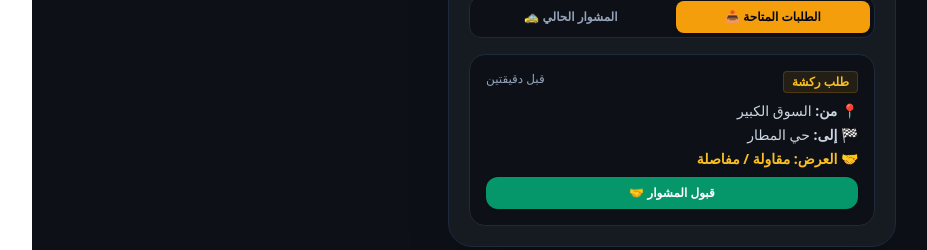
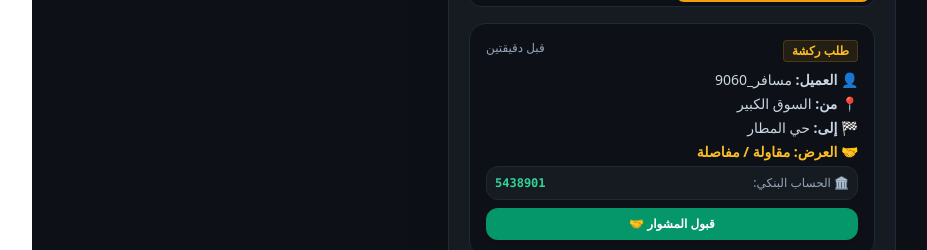
Before and after one commit to paradisesoap653-dotcom/Rakshtak, a Next.js app: page /driver in a window 1280 px wide. Shown: the part 413-663 px from the top of the page, without its empty margins (139-1066 px from the left). Built offline with nearby package versions, Linux system fonts and the light colour scheme; no server answers.

Commit message:
Update page.tsx

```diff
--- a/src/app/driver/page.tsx
+++ b/src/app/driver/page.tsx
@@ -72,11 +72,21 @@ export default function DriverPage() {
                 </span>
                 <span className="text-xs text-slate-400">قبل دقيقتين</span>
               </div>
+
+              {/* تفاصيل الطلب والحساب البنكي */}
               <div className="text-sm space-y-1">
+                <p className="text-slate-300">👤 <b>العميل:</b> مسافر_9060</p>
                 <p className="text-slate-300">📍 <b>من:</b> السوق الكبير</p>
                 <p className="text-slate-300">🏁 <b>إلى:</b> حي المطار</p>
                 <p className="text-amber-400 font-bold">🤝 <b>العرض:</b> مقاولة / مفاصلة</p>
+
+                {/* الحساب البنكي للعميل */}
+                <div className="mt-2 p-2 bg-[#161b22] border border-slate-800 rounded-xl text-xs flex items-center justify-between">
+                  <span className="text-slate-400">🏛️ الحساب البنكي:</span>
+                  <span className="text-emerald-400 font-mono font-bold">5438901</span>
+                </div>
               </div>
+
               <button className="w-full py-2 bg-emerald-600 hover:bg-emerald-500 text-white font-bold rounded-xl text-xs shadow transition mt-2">
                 قبول المشوار 🤝
               </button>
```
